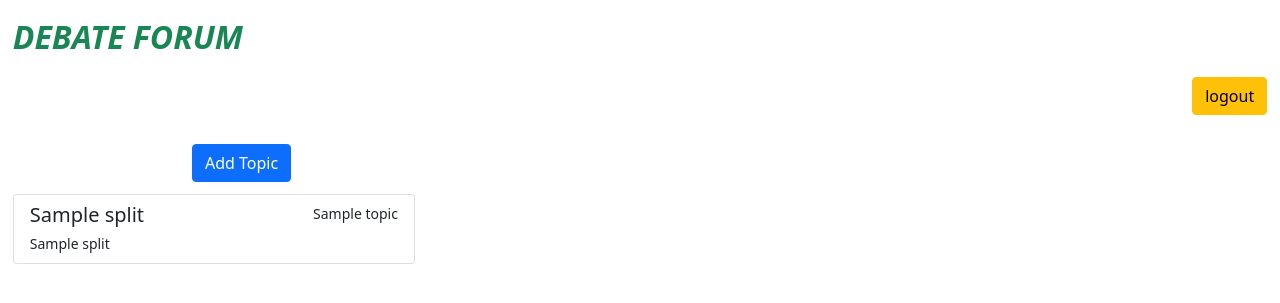
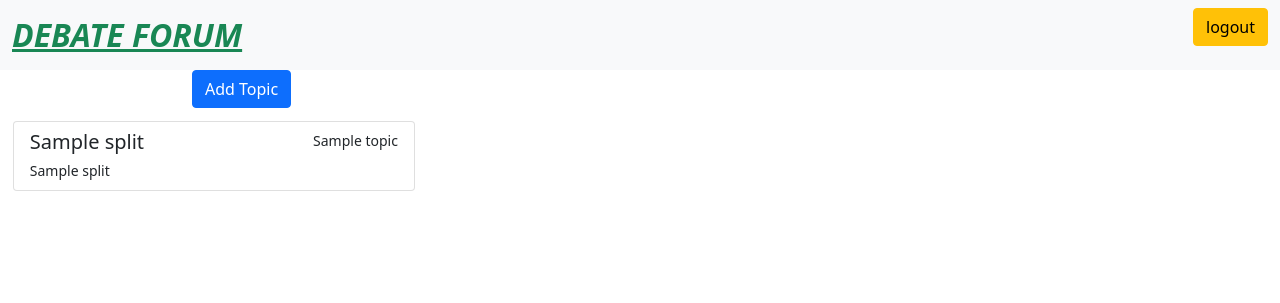
Before and after one commit to udayreddykaipa/PythonDebateWebtest, a Flask app: template src/templates/login.html in a window 1280 px wide. Shown: the top 303 px of the page. Run offline with Flask 2, Linux system fonts and the light colour scheme; the template is opened without the code that fills it: most values are stand-ins (such as "Sample title", 1, 10 or a date in 2020).

Commit message:
Update login.html

```diff
--- a/src/templates/login.html
+++ b/src/templates/login.html
@@ -17,13 +17,17 @@
 
 <body>
     <!-- HEADER -->
-    <div class="position-sticky" style="padding: 1%;">
-        <div class="row">
-            <p class="text-uppercase fs-2 fw-bolder fst-italic text-success ">Debate Forum</p>
-        <!-- <img src="{{ url_for('static', filename = 'static/resources/face.jpg') }}" alt="dsjk" class="round-circle"> -->
-            <p class="text-end"><a href="/logout"><button class="btn btn-warning">logout</button></a></p>
-        </div>
-    </div>
+    <nav class="navbar navbar-light bg-light">
+  <div class="container-fluid">
+    <a class=" text-uppercase fs-2 fw-bolder fst-italic text-success">Debate Forum</a>
+    <form class="d-flex">
+              <!-- <img src="{{ url_for('static', filename = 'static/resources/face.jpg') }}" alt="dsjk" class="round-circle"> -->
+             <p class="text-end"><a href="/logout"><button class="btn btn-warning">logout</button></a></p>
+    </form>
+  </div>
+</nav>
+            <!-- <p class="text-uppercase fs-2 fw-bolder fst-italic text-success ">Debate Forum</p> -->
+
 
     <!-- ADD TOPIC BTN -->
     <div style="padding-left: 15%;">
```
